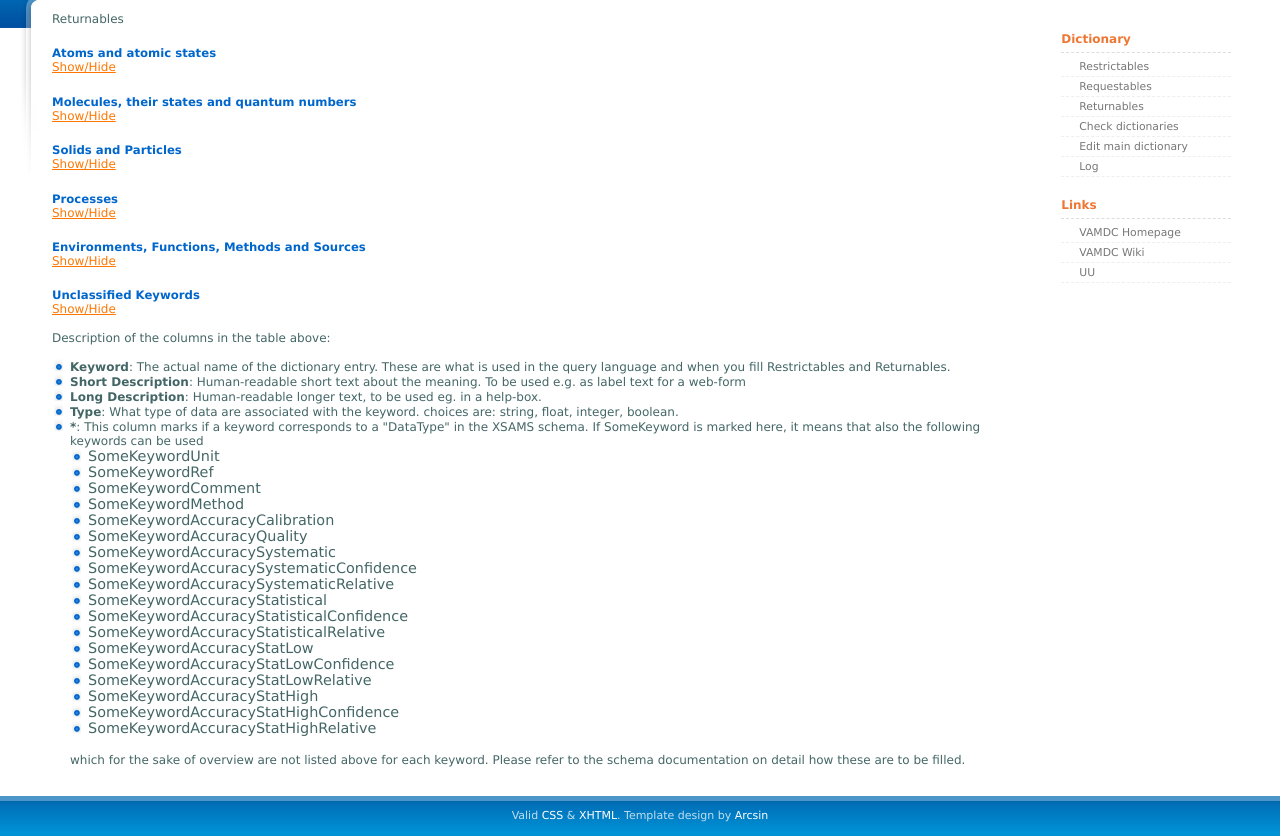
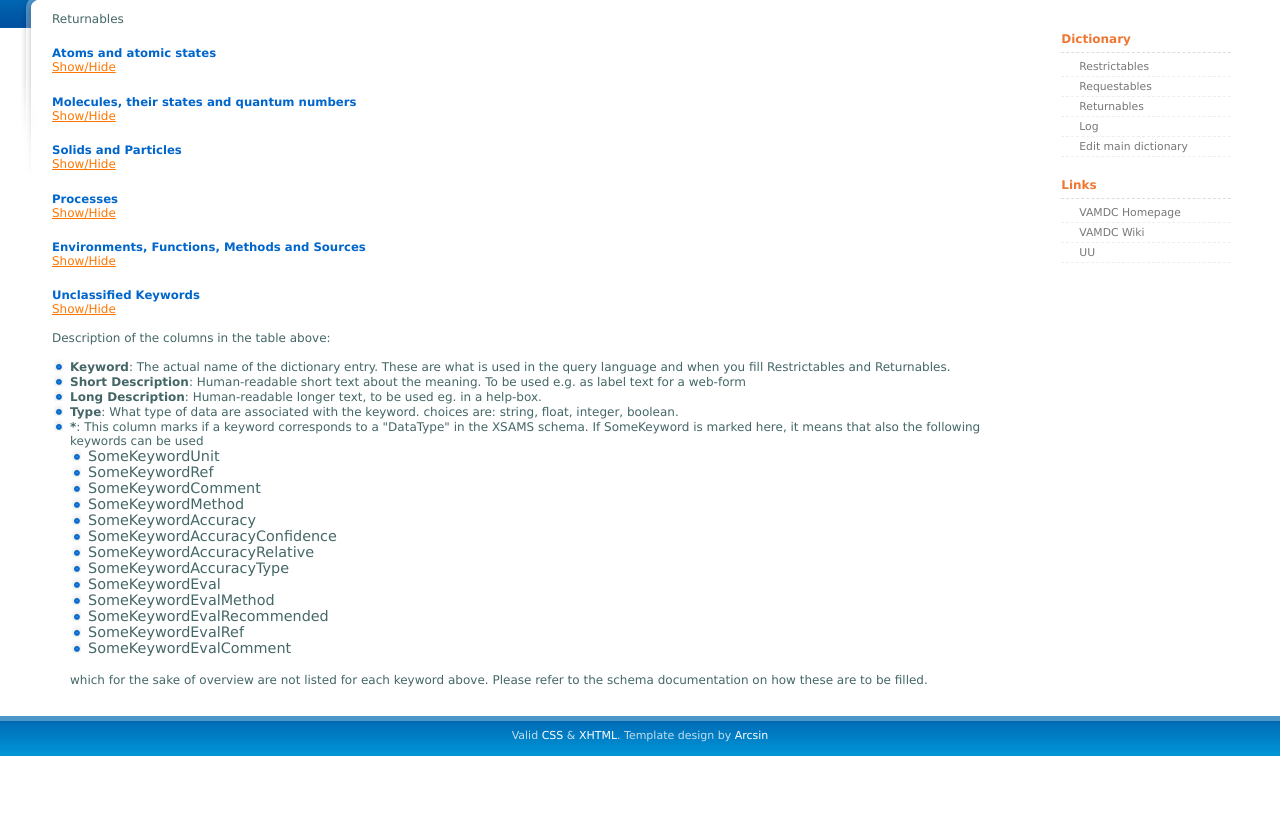
Before and after one commit to VAMDC/Dictionary, a Django app: page /returnables/ in a window 1280 px wide. Shown: the part 92-928 px from the top of the page. After the commit the page ends 848 px from the top, so only its background shows below. Run offline with Django 3.2, Linux system fonts and the light colour scheme; data comes from the database, SQL or seed files in the repository; parts of the project's set-up code (start-up, migrations or seed data) failed here and were passed over; some libraries are stand-ins or nearby versions.

Commit message:
remove link to dictionary checker since it is broken. also update template with the new implicit Returnables for DataTypes.

```diff
--- a/static/templates/dictionary/bytype.html
+++ b/static/templates/dictionary/bytype.html
@@ -57,21 +57,16 @@ also the following keywords can be used
 <li>SomeKeywordRef</li>
 <li>SomeKeywordComment</li>
 <li>SomeKeywordMethod</li>
-<li>SomeKeywordAccuracyCalibration</li>
-<li>SomeKeywordAccuracyQuality</li>
-<li>SomeKeywordAccuracySystematic</li>
-<li>SomeKeywordAccuracySystematicConfidence</li>
-<li>SomeKeywordAccuracySystematicRelative</li>
-<li>SomeKeywordAccuracyStatistical</li>
-<li>SomeKeywordAccuracyStatisticalConfidence</li>
-<li>SomeKeywordAccuracyStatisticalRelative</li>
-<li>SomeKeywordAccuracyStatLow</li>
-<li>SomeKeywordAccuracyStatLowConfidence</li>
-<li>SomeKeywordAccuracyStatLowRelative</li>
-<li>SomeKeywordAccuracyStatHigh</li>
-<li>SomeKeywordAccuracyStatHighConfidence</li>
-<li>SomeKeywordAccuracyStatHighRelative</li>
-</ul> which for the sake of overview are not listed above for each keyword. Please refer to the schema documentation on detail how these are to be filled.</li>
+<li>SomeKeywordAccuracy</li>
+<li>SomeKeywordAccuracyConfidence</li>
+<li>SomeKeywordAccuracyRelative</li>
+<li>SomeKeywordAccuracyType</li>
+<li>SomeKeywordEval</li>
+<li>SomeKeywordEvalMethod</li>
+<li>SomeKeywordEvalRecommended</li>
+<li>SomeKeywordEvalRef</li>
+<li>SomeKeywordEvalComment</li>
+</ul> which for the sake of overview are not listed for each keyword above. Please refer to the schema documentation on how these are to be filled.</li>
 
 </ul>
 </p>
--- a/static/templates/indigo.html
+++ b/static/templates/indigo.html
@@ -48,10 +48,8 @@
 				<li><a href="/restrictables/">Restrictables</a></li>
                 <li><a href="/requestables/">Requestables</a></li>
 				<li><a href="/returnables/">Returnables</a></li>
-                <li><a href="/check/">Check dictionaries</a></li>
+				<li><a href="/log/">Log</a></li>
     			<li><a href="/admin/">Edit main dictionary</a></li>
-				<li><a href="/log/">Log</a></li>
-
 			</ul>
 			<h1>Links</h1>
 			<ul>
```
